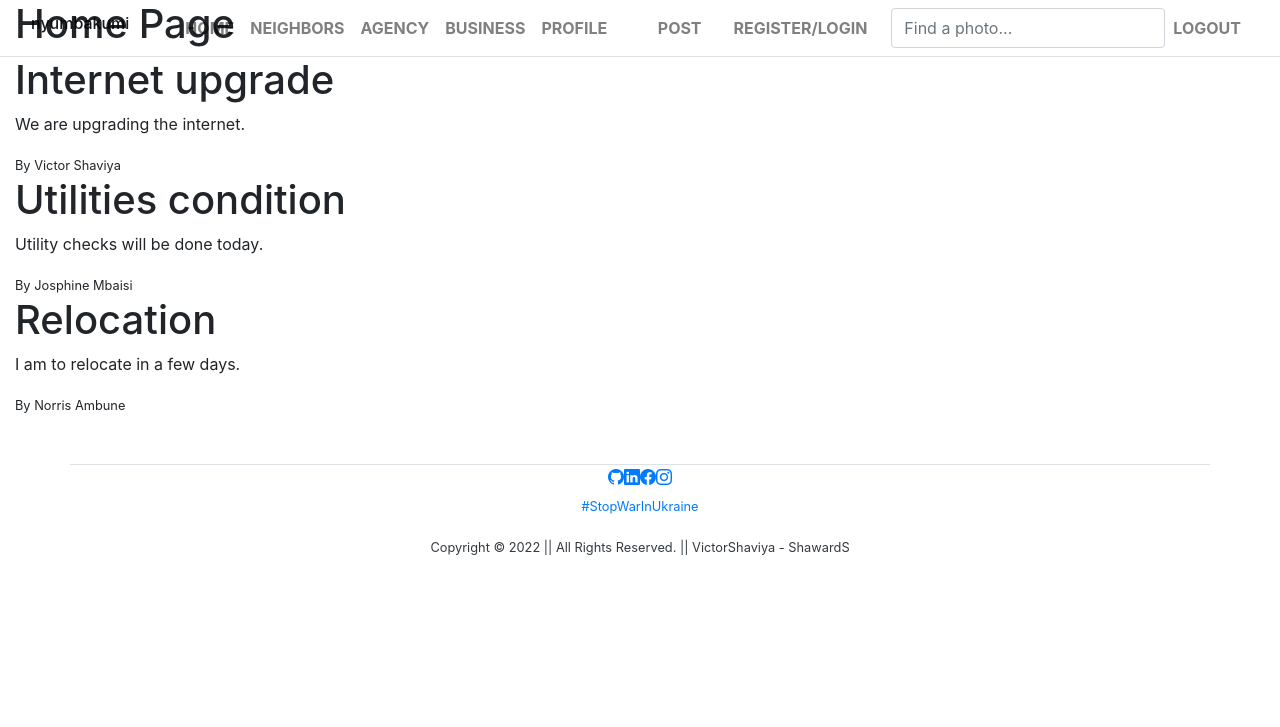
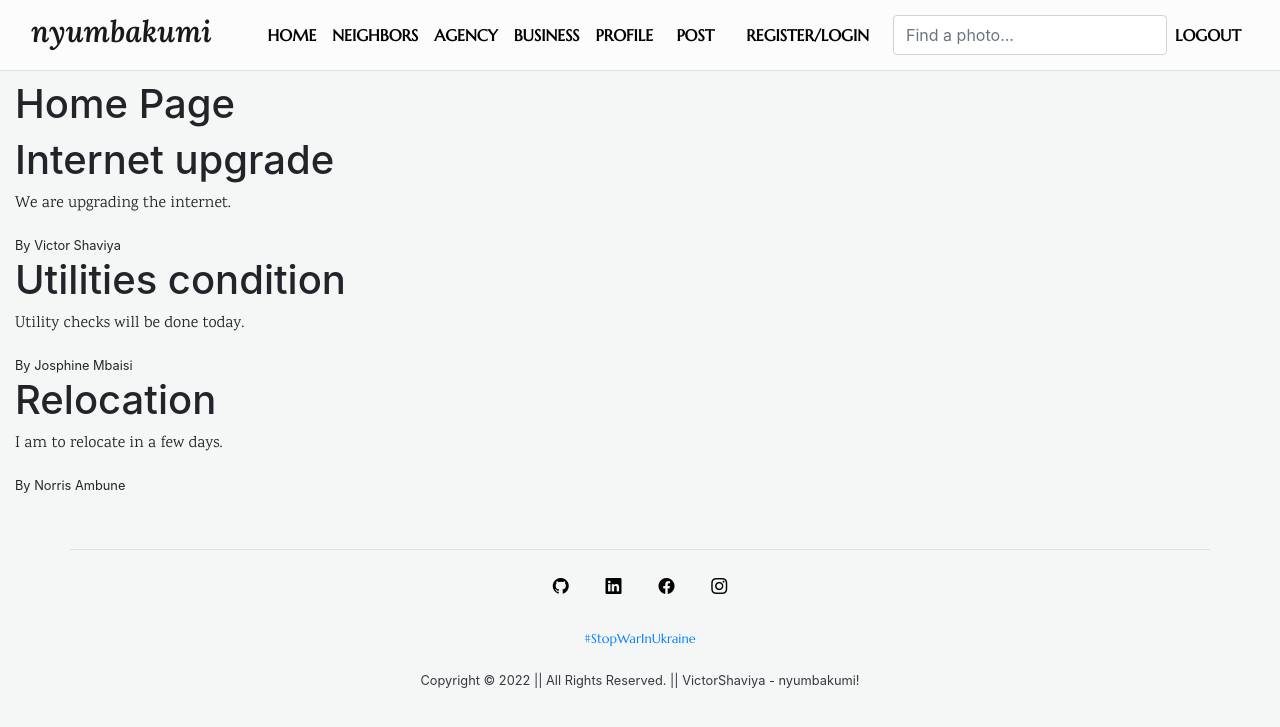
Before and after one commit to ShaviyaVictor/nyumbakumi-, a Django app: page / in a window 1280 px wide. Shown: the top 727 px of the page. Run offline with Django 4.2, Linux system fonts and the light colour scheme; some libraries are stand-ins or nearby versions.

Commit message:
Add custom css styles for the project

```diff
--- /dev/null
+++ b/neighbor/static/neighbor/main.css
@@ -0,0 +1,106 @@
+/* font-family: 'Lora', serif; */
+@import url('https://fonts.googleapis.com/css2?family=Lora:ital,wght@1,600&display=swap');
+/* For titles and headings
+font-family: 'Old Standard TT', serif; */
+@import url('https://fonts.googleapis.com/css2?family=Old+Standard+TT&display=swap');
+/* For paragraphs
+font-family: 'Karma', serif; */
+@import url('https://fonts.googleapis.com/css2?family=Karma&display=swap');
+/* For Links and NavBar
+font-family: 'Marcellus', serif; */
+@import url('https://fonts.googleapis.com/css2?family=Marcellus&display=swap');
+
+
+body {
+  background: #F4F7F6;
+  margin-top: 5rem;
+}
+
+h1, h2, h3, h4, h5, h6 {
+  font-family: 'Old Standard TT',
+}
+
+p {
+  font-family: 'Karma', serif;
+}
+
+a, button {
+  font-family: 'Marcellus', serif;
+}
+
+.logo {
+  font-size: 1.5em;
+  font-family: 'Lora', serif;
+}
+
+.site-header .navbar-nav .nav-link {
+  color: #000;
+}
+
+.site-header .navbar-nav .nav-link:hover {
+  color: #33A2B8;
+  text-decoration: underline;
+}
+
+.site-header .navbar {
+  background-color: #FCFCFC;
+}
+
+/* .content-section {
+  background: #ffffff;
+  padding: 10px 20px;
+  border: 1px solid #dddddd;
+  border-radius: 3px;
+  margin-bottom: 20px;
+} */
+
+
+
+
+
+
+
+
+/* Styling the footer section */
+
+footer {
+
+  width: 100%;
+  padding: 0.3em;
+}
+
+.mt-2em {
+  margin: 1.5em 0em 1.5em 0em !important;
+}
+
+.icons {
+  display: inline !important;
+}
+
+.futa {
+  margin: 1em;
+  color: #000 !important;
+  font-size: 1em;
+}
+
+a {
+  text-decoration: none;
+}
+
+.futa:hover {
+  color: #3163EF !important;
+}
+
+
+
+
+
+
+
+
+/* Small devices (portrait tablets and large phones, 600px and down) */
+@media only screen and (max-width: 600px) {
+
+
+
+}
--- a/neighbor/templates/neighbor/base.html
+++ b/neighbor/templates/neighbor/base.html
@@ -1,3 +1,6 @@
+{% load static %}
+
+
 <!DOCTYPE html>
 <html>
 
@@ -12,6 +15,9 @@
 
     <!-- Importing the Bootastrap icons -->
     <link rel="stylesheet" href="https://cdn.jsdelivr.net/npm/bootstrap-icons@1.8.1/font/bootstrap-icons.css">
+
+    <!-- Custom CSS styles for the project -->
+    <link rel="stylesheet" type="text/css" href="{% static 'neighbor/main.css' %}">
 
     {% if title %}
       <title>
@@ -159,7 +165,7 @@
             </a>
           </small>
           <h6 class="small text-dark mt-3">
-            Copyright &copy; 2022 || All Rights Reserved. ||  VictorShaviya - ShawardS
+            Copyright &copy; 2022 || All Rights Reserved. ||  VictorShaviya - nyumbakumi!
           </h6>
         </div>
 
```
